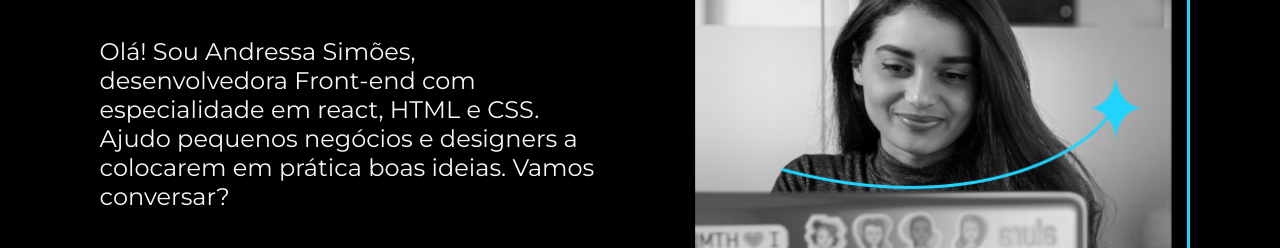
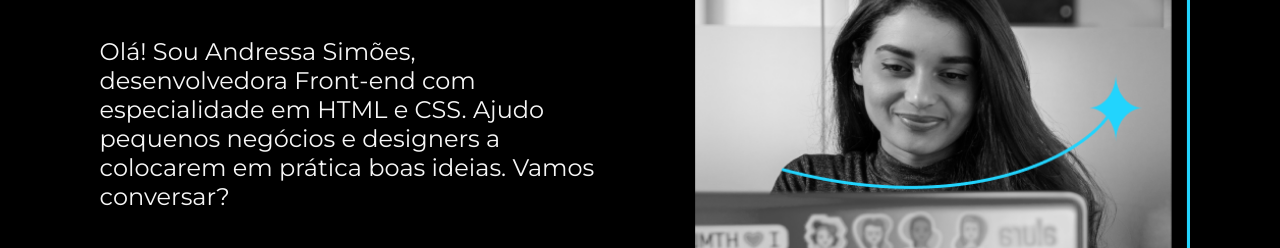
Before and after one commit to andressasmpacheco/portfolio_ALURA, a plain HTML site: page index.html in a window 1280 px wide. Shown: the part 324-572 px from the top of the page. Drawn offline with nearby package versions, Linux system fonts and the light colour scheme.

Commit message:
Alterando o texto do "Home"

```diff
--- a/index.html
+++ b/index.html
@@ -24,7 +24,7 @@
             </h1>
 
             <p class="apresentacao__conteudo__texto"> Olá! Sou Andressa Simões, desenvolvedora
-            Front-end com especialidade em react, HTML e
+            Front-end com especialidade em HTML e
             CSS. Ajudo pequenos negócios e designers a
             colocarem em prática boas ideias. Vamos
             conversar?
```
